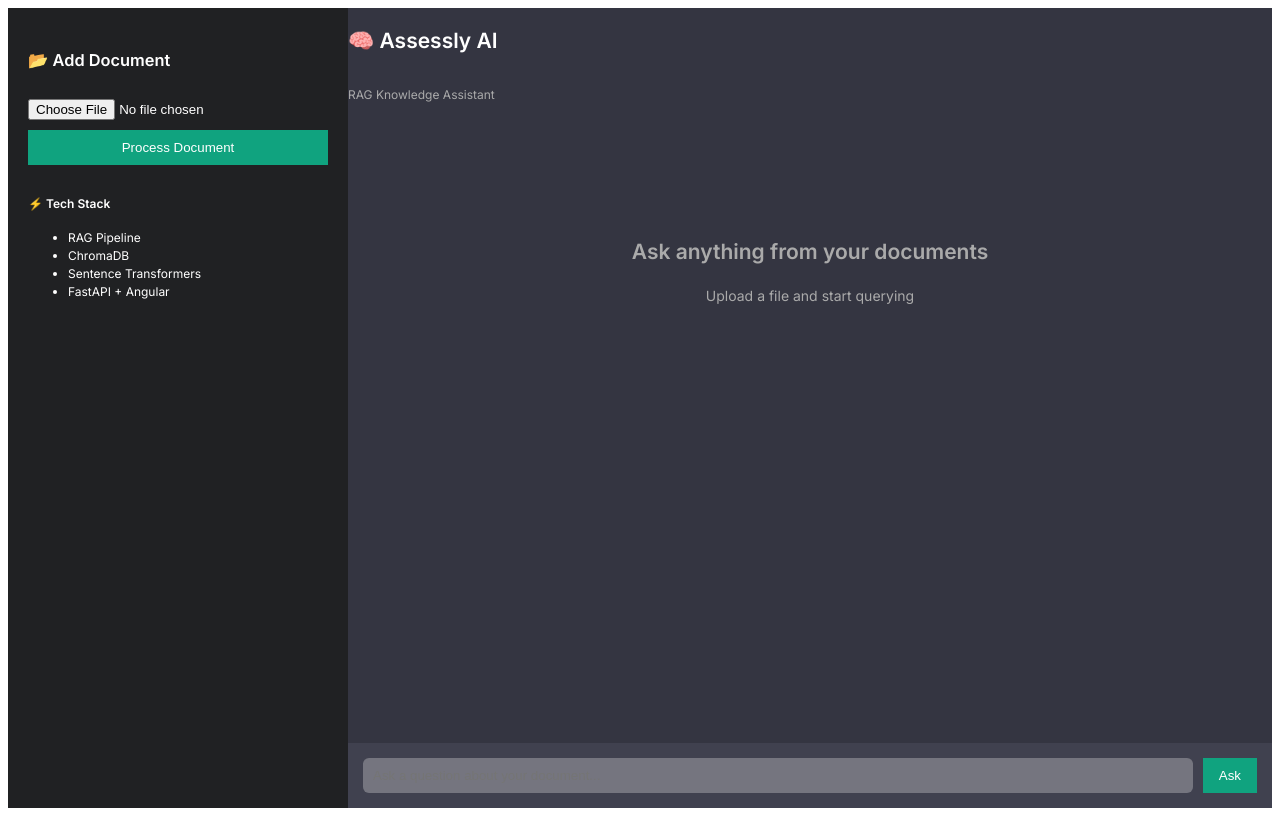
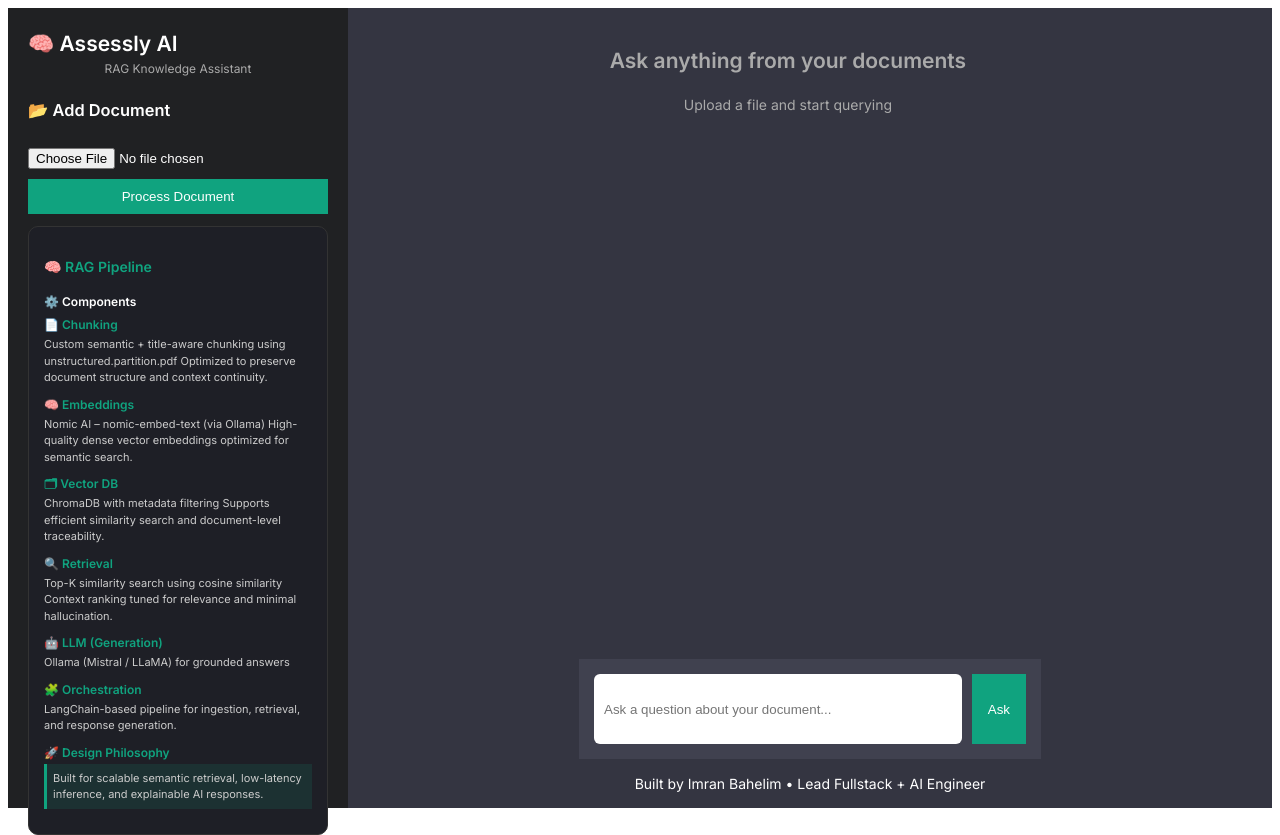
Before and after one commit to BahelimImran/Assessly, an Angular app in the folder frontend/: page / in a window 1280 px wide. Built offline with nearby package versions, Linux system fonts and the light colour scheme.

Commit message:
code changes : Ui updated

```diff
--- a/frontend/src/app/features/upload-syllabus/upload-syllabus.component.css
+++ b/frontend/src/app/features/upload-syllabus/upload-syllabus.component.css
@@ -1,6 +1,7 @@
 body {
-  margin: 0;
-  font-family: Arial, sans-serif;
+  font-family: 'Inter', system-ui, -apple-system, BlinkMacSystemFont, 'Segoe UI', Roboto, sans-serif;
+  font-size: 14px;
+  line-height: 1.5;
 }
 
 .app-container {
@@ -21,6 +22,8 @@ body {
 }
 
 .tagline {
+  margin-top: 0px;
+  text-align: center;
   font-size: 12px;
   color: #aaa;
 }
@@ -50,7 +53,7 @@ body {
 }
 
 .tech-box {
-  margin-top: 30px;
+  /* margin-top: 30px; */
   font-size: 12px;
 }
 
@@ -70,10 +73,19 @@ body {
 }
 
 .message {
-  max-width: 70%;
+  max-width: 50%;
   padding: 12px;
   border-radius: 8px;
   margin-bottom: 10px;
+
+}
+.question {
+  margin-left: 30%;
+  margin-right: 20%;
+}
+.answer {
+  margin-left: 10%;
+  margin-right: 40%;
 }
 
 .user {
@@ -88,8 +100,13 @@ body {
 
 .empty-state {
   text-align: center;
-  margin-top: 100px;
+  /* margin-top: 100px; */
   color: #aaa;
+  margin-right: 5%;
+}
+.empty-state-footer {
+  text-align: center;
+
 }
 
 /* INPUT */
@@ -97,6 +114,8 @@ body {
   display: flex;
   padding: 15px;
   background: #40414f;
+  margin-left: 25%;
+  margin-right: 25%;
 }
 
 .input-box input {
@@ -114,3 +133,128 @@ body {
   color: white;
   cursor: pointer;
 }
+
+.tech-item {
+  margin-bottom: 12px;
+}
+
+.tech-item strong {
+  color: #10a37f;
+  font-size: 13px;
+}
+
+.tech-item p {
+  font-size: 12px;
+  color: #ccc;
+  margin: 2px 0 0;
+}
+
+.info-toggle {
+  margin-top: 20px;
+  padding: 10px;
+  background: #2a2b32;
+  border-radius: 8px;
+  cursor: pointer;
+  display: flex;
+  justify-content: space-between;
+  font-size: 13px;
+}
+
+.info-toggle:hover {
+  background: #343541;
+}
+
+.info-panel {
+  margin-top: 10px;
+  padding: 15px;
+  background: #1e1f26;
+  border-radius: 10px;
+  font-size: 12px;
+  color: #ccc;
+  border: 1px solid #333;
+}
+
+.info-panel h3 {
+  color: #10a37f;
+  margin-bottom: 5px;
+}
+
+.info-panel .desc {
+  font-size: 12px;
+  margin-bottom: 10px;
+}
+
+.info-section {
+  margin-top: 10px;
+}
+
+.info-section h4 {
+  font-size: 12px;
+  color: #fff;
+  margin-bottom: 5px;
+}
+
+.info-section ul {
+  padding-left: 15px;
+}
+
+.info-section li {
+  margin-bottom: 4px;
+}
+.badge {
+  margin-top: 10px;
+  padding: 6px;
+  background: #10a37f22;
+  border-left: 3px solid #10a37f;
+  font-size: 11px;
+}
+
+.rag-panel {
+  margin-top: 10px;
+}
+
+/* PIPELINE FLOW */
+.pipeline {
+  display: flex;
+  flex-direction: column;
+  gap: 6px;
+  margin: 10px 0;
+}
+
+.step {
+  display: flex;
+  align-items: center;
+  background: #2a2b32;
+  padding: 6px 10px;
+  border-radius: 6px;
+  font-size: 12px;
+}
+
+.step-index {
+  background: #10a37f;
+  color: white;
+  font-size: 10px;
+  padding: 2px 6px;
+  border-radius: 4px;
+  margin-right: 8px;
+}
+
+.step-text {
+  color: #ddd;
+}
+
+/* COMPONENTS */
+.tech-item {
+  margin-bottom: 10px;
+}
+
+.tech-item strong {
+  color: #10a37f;
+  font-size: 12px;
+}
+
+.tech-item p {
+  font-size: 11px;
+  color: #ccc;
+  margin: 2px 0 0;
+}
--- a/frontend/src/app/features/upload-syllabus/upload-syllabus.component.html
+++ b/frontend/src/app/features/upload-syllabus/upload-syllabus.component.html
@@ -2,17 +2,15 @@
 
   <!-- SIDEBAR -->
   <aside class="sidebar">
-
+    <h2>🧠 Assessly AI</h2>
+    <p class="tagline">RAG Knowledge Assistant</p>
 
     <div class="upload-box">
       <h3>📂 Add Document</h3>
 
       <input type="file" (change)="onFileSelected($event)" accept="application/pdf" />
 
-      <button
-        (click)="uploadFile()"
-        [disabled]="isUploading"
-      >
+      <button (click)="uploadFile()" [disabled]="isUploading">
         {{ isUploading ? 'Processing...' : 'Process Document' }}
       </button>
 
@@ -20,59 +18,80 @@
     </div>
 
     <div class="tech-box">
-      <h4>⚡ Tech Stack</h4>
-      <ul>
-        <li>RAG Pipeline</li>
-        <li>ChromaDB</li>
-        <li>Sentence Transformers</li>
-        <li>FastAPI + Angular</li>
-      </ul>
+
+      <div class="info-panel rag-panel">
+
+        <h3>🧠 RAG Pipeline</h3>
+
+        <!-- COMPONENT DETAILS -->
+        <div class="info-section">
+          <h4>⚙️ Components</h4>
+
+          <div *ngFor="let item of ragArchitecture.components" class="tech-item">
+            <strong>{{ item.title }}</strong>
+            <p>{{ item.value }}</p>
+          </div>
+        </div>
+
+        <!-- BADGE -->
+        <div class="tech-item">
+          <strong>🚀 Design Philosophy</strong>
+        <p class="badge">
+          Built for scalable semantic retrieval, low-latency inference, and explainable AI responses.
+        </p>
+        </div>
+        <!-- <p class="badge">
+          🚀 Built for scalable semantic retrieval, low-latency inference, and explainable AI responses.
+        </p> -->
+
+      </div>
+
     </div>
+
   </aside>
 
   <!-- MAIN CHAT -->
   <main class="chat-container">
 
-    <h2>🧠 Assessly AI</h2>
-    <p class="tagline">RAG Knowledge Assistant</p>
     <!-- CHAT WINDOW -->
     <div class="chat-window">
 
-      <div *ngIf="!answer && !isQuerying" class="empty-state">
+      <div *ngIf="!isQuerying" class="empty-state">
         <h2>Ask anything from your documents</h2>
         <p>Upload a file and start querying</p>
       </div>
+      <div *ngFor="let qa of listOfQA">
+        <div *ngIf="qa.question" class="message user question">
+          {{ qa.question }}
+        </div>
 
-      <div *ngIf="question" class="message user">
-        {{ question }}
+        <!-- <p>{{qa.isQuerying}}</p> -->
+        <span *ngIf="qa.isQuerying"  class="message ai answer">
+          ⏳ Thinking...
+        </span>
+
+        <div *ngIf="qa.answer"  class="message ai answer">
+          {{ qa.answer }}
+        </div>
       </div>
 
-      <div *ngIf="isQuerying" class="message ai">
-        ⏳ Thinking...
-      </div>
-
-      <div *ngIf="answer" class="message ai">
-        {{ answer }}
-      </div>
 
     </div>
 
     <!-- INPUT BOX -->
     <div class="input-box">
-      <input
-        [(ngModel)]="question"
-        [disabled]="!isIngested || isQuerying"
-        placeholder="Ask a question about your document..."
-      />
+      <input [(ngModel)]="question" name="question" [disabled]="askDisable"
+        style="width: 100%;height: 50px;"
+        placeholder="Ask a question about your document..." />
 
-      <button
-        (click)="getAnswer()"
-        [disabled]="!isIngested || isQuerying"
-      >
+      <button (click)="getAnswer()" [disabled]="askDisable">
         Ask
       </button>
     </div>
-
+    <div class="footer empty-state-footer">
+      <p>Built by Imran Bahelim • Lead Fullstack + AI Engineer</p>
+    </div>
   </main>
 
+
 </div>
--- a/frontend/src/app/features/upload-syllabus/upload-syllabus.component.ts
+++ b/frontend/src/app/features/upload-syllabus/upload-syllabus.component.ts
@@ -1,8 +1,13 @@
-import { ChangeDetectorRef, Component } from '@angular/core';
+import { ChangeDetectorRef, Component, OnInit } from '@angular/core';
 import { HttpClient } from '@angular/common/http';
 import { CommonModule } from '@angular/common';
 import { FormsModule } from '@angular/forms';
 
+interface QA  {
+  question : string,
+  isQuerying : boolean,
+  answer:string
+};
 @Component({
   selector: 'app-upload-syllabus',
   standalone: true,
@@ -10,7 +15,8 @@ import { FormsModule } from '@angular/forms';
   templateUrl: './upload-syllabus.component.html',
   styleUrls: ['./upload-syllabus.component.css']
 })
-export class UploadSyllabusComponent {
+
+export class UploadSyllabusComponent implements OnInit{
 
   selectedFile: File | null = null;
   message = '';
@@ -20,8 +26,106 @@ export class UploadSyllabusComponent {
   answer: string = '';
   isIngested: boolean = false;
   isQuerying: boolean = false;
+  askDisable: boolean = false;
+
+  listOfQA : QA[] = [];
+
+  ragConfig = [
+  {
+    title: 'Chunking',
+    value: 'Custom semantic + title-based chunking'
+  },
+  {
+    title: 'Embeddings',
+    value: 'Numic-embed-text'
+  },
+  {
+    title: 'Vector DB',
+    value: 'ChromaDB'
+  },
+  {
+    title: 'LLM',
+    value: 'Ollama (Mistral)'
+  }
+];
+
+showInfo: boolean = false;
+
+demoInfo = {
+  mode: 'Demo Mode',
+  description: 'This application demonstrates a production-style RAG pipeline with real-time ingestion and querying.',
+  infra: [
+    'Backend runs locally via secure tunnel (ngrok)',
+    'Frontend hosted separately (Angular SPA)',
+    'Vector DB persisted locally (ChromaDB)'
+  ],
+  limitations: [
+    'Backend availability depends on local machine',
+    'ngrok URL may change on restart'
+  ],
+  strengths: [
+    'Real-time document ingestion',
+    'Semantic search with embeddings',
+    'Grounded LLM responses (no hallucination)'
+  ]
+};
+
+showRagInfo: boolean = false;
+
+ragArchitecture = {
+  pipeline: [
+    'Document Upload',
+    'PDF Parsing (unstructured)',
+    'Semantic Chunking',
+    'Embedding Generation',
+    'Vector Storage (ChromaDB)',
+    'Query Embedding',
+    'Similarity Search',
+    'Context Injection',
+    'LLM Response Generation'
+  ],
+  components: [
+    {
+      title: '📄 Chunking',
+      value: `Custom semantic + title-aware chunking using unstructured.partition.pdf
+Optimized to preserve document structure and context continuity.`
+    },
+    {
+      title: '🧠 Embeddings',
+      value: `Nomic AI – nomic-embed-text (via Ollama)
+High-quality dense vector embeddings optimized for semantic search.`
+    },
+    {
+      title: '🗂 Vector DB',
+      value: `ChromaDB with metadata filtering
+Supports efficient similarity search and document-level traceability.`
+    },
+    {
+      title: '🔍 Retrieval',
+      value: `Top-K similarity search using cosine similarity
+Context ranking tuned for relevance and minimal hallucination.`
+    },
+    {
+      title: '🤖 LLM (Generation)',
+      value: 'Ollama (Mistral / LLaMA) for grounded answers'
+    },
+    {
+      title: '🧩 Orchestration',
+      value: `LangChain-based pipeline for ingestion, retrieval, and response generation.`
+    },
+    // {
+    //   title: '🚀 Design Philosophy',
+    //   value: `Built for scalable semantic retrieval, low-latency inference, and explainable AI responses.`
+    // }
+  ]
+};
 
   constructor(private http: HttpClient, private cd: ChangeDetectorRef) {}
+
+  ngOnInit(): void {
+    console.log(this.listOfQA)
+
+  }
 
   onFileSelected(event: Event) {
     const input = event.target as HTMLInputElement;
@@ -61,18 +165,33 @@ export class UploadSyllabusComponent {
 
     this.answer = '';
     this.isQuerying = true;
+    this.askDisable = true;
+      this.listOfQA.push({
+        "question": this.question,
+        "isQuerying" : true,
+        "answer": this.answer
+      });
+
 
     this.http.post('http://localhost:8000/query', {
       question: this.question
     }).subscribe({
       next: (res: any) => {
         this.answer = res.answer || 'No answer found';
-        this.isQuerying = false;
+
+        // this.isQuerying = false;
+        this.listOfQA[this.listOfQA.length-1].answer = this.answer;
+        this.listOfQA[this.listOfQA.length-1].isQuerying = false;
+        this.askDisable = false;
         this.cd.detectChanges();
       },
       error: () => {
         this.answer = 'Error fetching answer';
-        this.isQuerying = false;
+        // this.isQuerying = false;
+        this.listOfQA[this.listOfQA.length-1].answer = this.answer;
+        this.listOfQA[this.listOfQA.length-1].isQuerying = false;
+        this.askDisable = false;
+        this.cd.detectChanges();
       }
     });
   }
```
Also changed, not shown: 1 other file (tests, documents, lock files or other folders).
